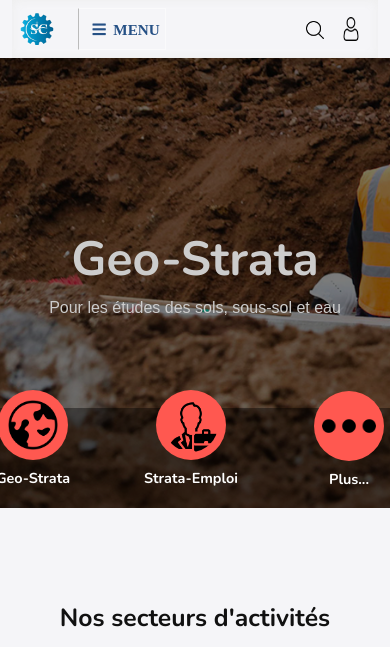
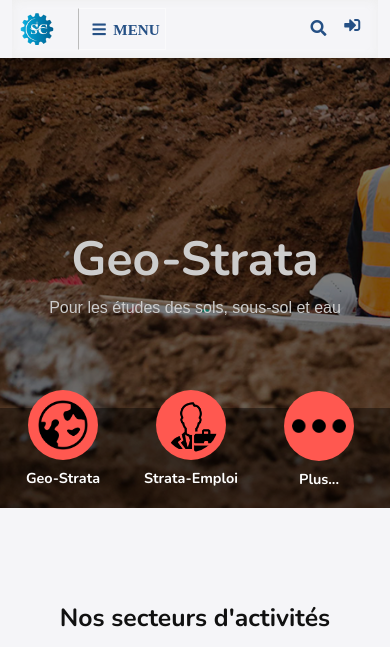
Before and after one commit to ghennysoft/strata, a Django app: page / in a window 390 px wide. Shown: the top 647 px of the page. Run offline with Django 4.2, Linux system fonts and the light colour scheme; some libraries are stand-ins or nearby versions.

Commit message:
Strata menu responsive

```diff
--- a/static/css/css-files.css
+++ b/static/css/cssFile.css
@@ -401,7 +401,7 @@
 @media (max-width: 650px) {
     .hero-content .secteurs .item {
         width: calc(100% / 3);
-        min-width: 150px;
+        min-width: 120px;
         margin-bottom: 3px;
         margin-right: 8px;
         z-index: 5;
--- a/templates/home/base.html
+++ b/templates/home/base.html
@@ -11,7 +11,7 @@
 
         <!-- Navbar Start -->
         <div class="container-fluid">
-            <nav class="navbar navbar-dark navbar-expand-xxl align-items-center">
+            <nav class="navbar navbar-dark  align-items-center">
                 <div class="d-flex">
                     <a href="{% url 'home:home' %}" class="d-flex align-items-center navbar-brand ">
                         <img src="{% static 'img/logo.png' %}" style="width: 50px;" alt="">
@@ -46,15 +46,15 @@
                 </div>
 
                 <div class="buttons d-flex">
-                    <a href="#r" class="top-search-btn"><img src="{% static 'img/search.png' %}" alt=""> <span class="d-none d-md-inline">RECHERCHE</span></a> &nbsp;&nbsp;&nbsp;&nbsp;
+                    <a href="#r" class="top-search-btn"><i class="fa fa-search"></i> <span class="d-none d-md-inline"> RECHERCHE</span></a> &nbsp;&nbsp;&nbsp;&nbsp;
                     {% if user.is_authenticated %}
-                    <a href="{% url 'accounts:profile' request.user.pk %}"><img src="{% static 'img/user.png' %}" alt=""> <span class="d-none d-md-inline">PROFILE</span></a> &nbsp;&nbsp;&nbsp;&nbsp;
-                    <a href="{% url 'accounts:logout' %}"><img src="{% static 'img/user.png' %}" alt=""> <span class="d-none d-md-inline">DECONNEXION</span></a>
+                    <a href="{% url 'accounts:profile' request.user.pk %}"><i class="fa fa-user"></i> <span class="d-none d-md-inline"> PROFILE</span></a> &nbsp;&nbsp;&nbsp;&nbsp;
+                    <a href="{% url 'accounts:logout' %}"><i class="fa fa-sign-out-alt"></i> <span class="d-none d-md-inline"> DECONNEXION</span></a>
                     {% if user.is_superuser %}
-                    <a href="{% url 'back:dashboard' %}">&nbsp;&nbsp;&nbsp;&nbsp;<img src="{% static 'img/user.png' %}" alt=""> <span class="d-none d-md-inline">ADMIN</span></a>
+                    <a href="{% url 'back:dashboard' %}">&nbsp;&nbsp;&nbsp;&nbsp;<i class="fa fa-cpanel"></i> <span class="d-none d-md-inline"> ADMIN</span></a>
                     {% endif %}
                     {% else %}
-                    <a href="#login" class="login-btn d-flex"><img src="{% static 'img/user.png' %}" alt=""> <span class="d-none d-md-inline">CONNEXION</span></a> &nbsp;&nbsp;&nbsp;&nbsp;
+                    <a href="#login" class="login-btn d-flex"><i class="fa fa-sign-in-alt"></i> <span class="d-none d-md-inline"> CONNEXION</span></a> &nbsp;&nbsp;&nbsp;&nbsp;
                     {% endif %}
                 </div>
             </nav>
--- a/templates/home/index.html
+++ b/templates/home/index.html
@@ -14,7 +14,7 @@
                     <div class="col-12 mb-3 mx-auto">
                         <div class="row align-items-end h-100">
                             <div class="col-12">
-                                <div class="d-flex secteurs">
+                                <div class="d-flex secteurs mx-5">
                                     <a href="{% url 'home:etude_sol' %}" class="d-flex flex-column align-items-center text-center item">
                                         <img src="{% static 'img/icone_earth.png' %}" width="70px" alt="" style="background-color: #ff5850; padding: 8px; border-radius: 50%;">
                                         <h5 class="m-0">Geo-Strata</h5>
--- a/templates/includes/css.html
+++ b/templates/includes/css.html
@@ -27,4 +27,4 @@
         <link href="{% static 'css/bootstrap.min.css' %}" rel="stylesheet">
 
         <!-- Template Stylesheet -->
-        <link href="{% static 'css/css-files.css' %}" rel="stylesheet">
+        <link href="{% static 'css/cssFile.css' %}" rel="stylesheet">
```
Also changed, not shown: db.sqlite3.
